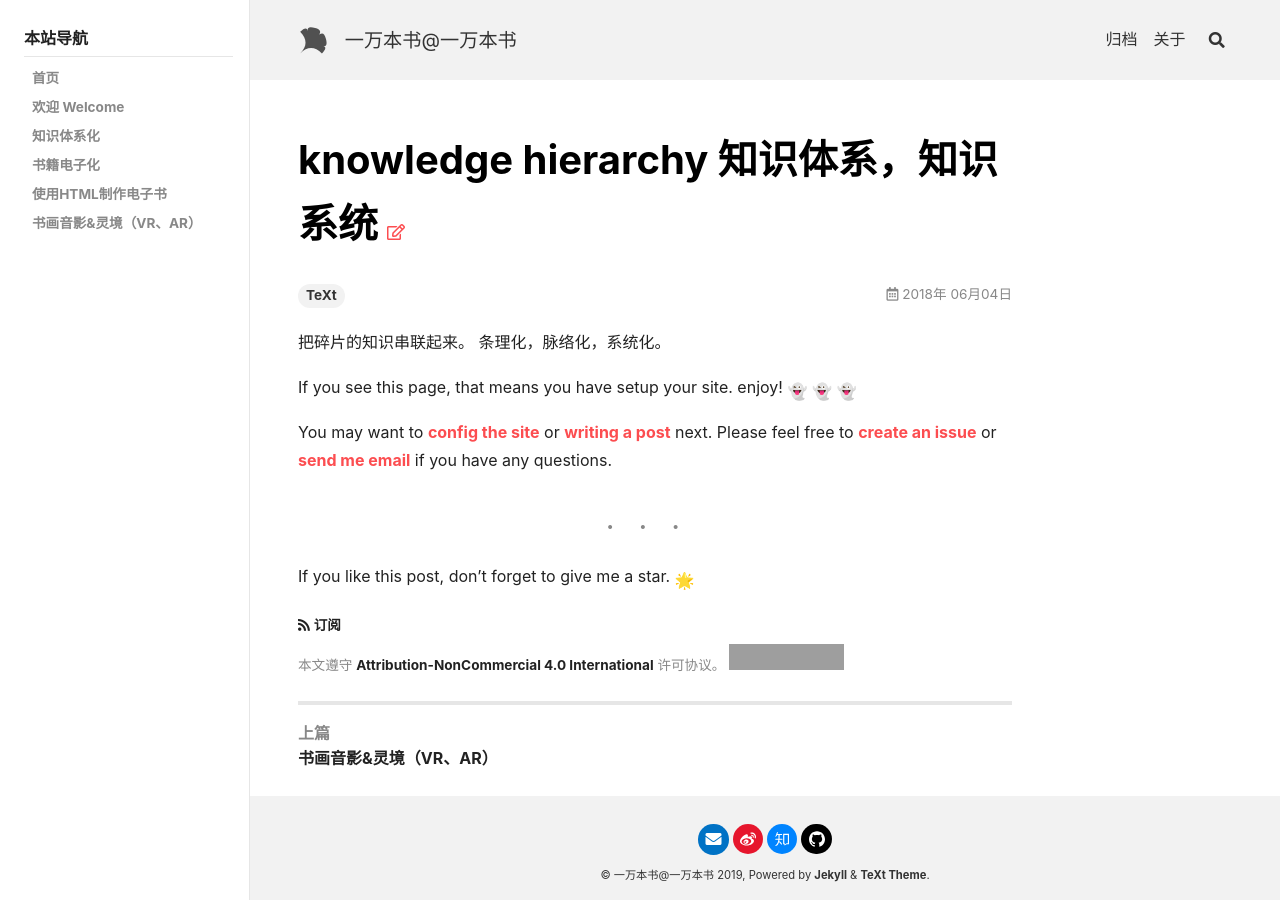
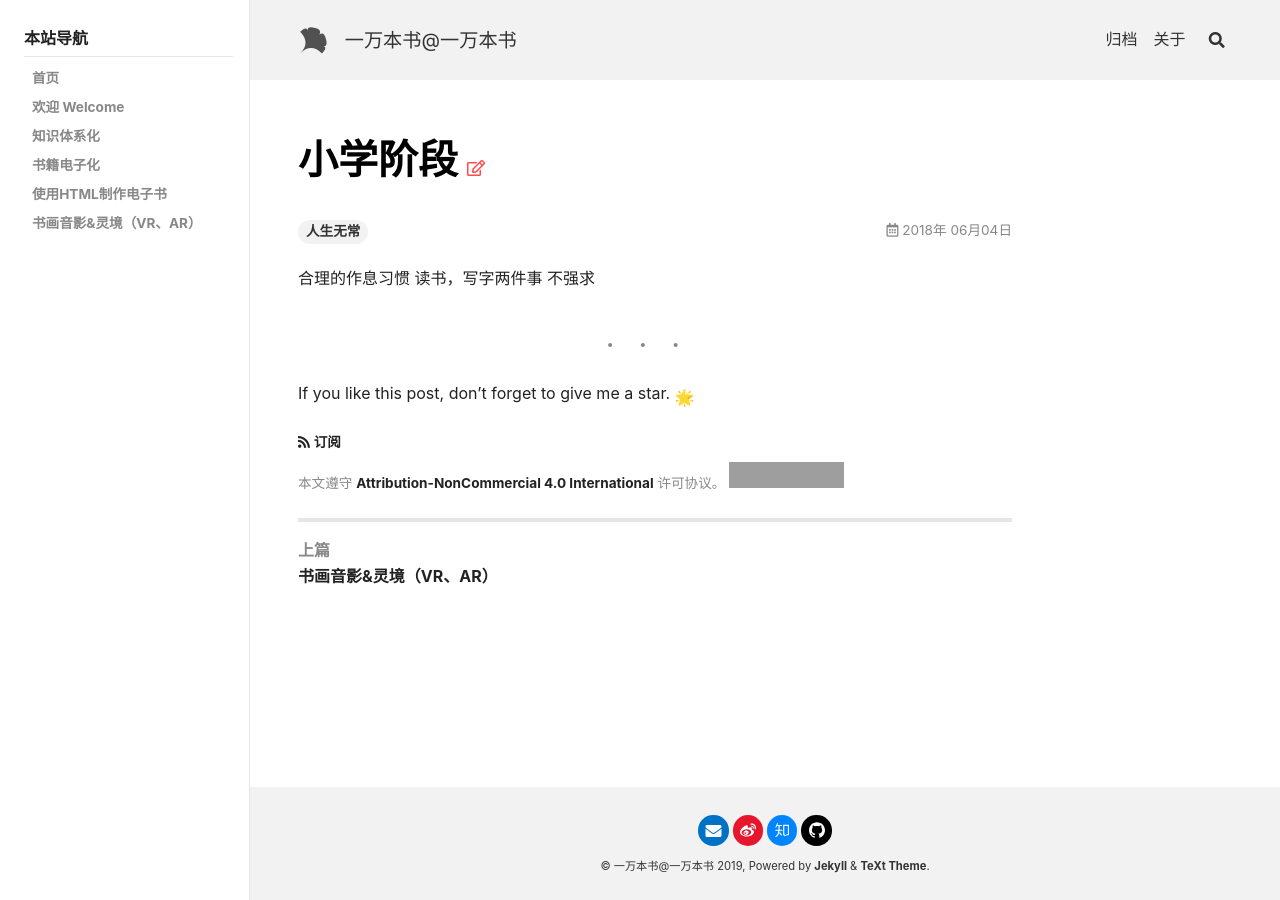
Before and after one commit to yiwanbenshu/yiwanbenshu.github.io, a Jekyll site: the page built from _posts/2018-06-04-小学教育.md, in a window 1280 px wide. Built offline with Jekyll 4.4.1, drawn with Linux system fonts in a browser that asks for light colours; nearby versions of some CDN libraries; emoji names are drawn with the system emoji font; grey boxes are pictures that could not be loaded.

Commit message:
Update 2018-06-04-小学教育.md

```diff
--- a/_posts/2018-06-04-小学教育.md
+++ b/_posts/2018-06-04-小学教育.md
@@ -1,16 +1,13 @@
 ---
-title: knowledge hierarchy 知识体系，知识系统
-tags: TeXt
+title: 小学阶段
+tags: 人生无常
 sidebar:
   nav: docs-zh
 ---
 
-把碎片的知识串联起来。
-条理化，脉络化，系统化。
-
-If you see this page, that means you have setup your site. enjoy! :ghost: :ghost: :ghost:
-
-You may want to [config the site](https://tianqi.name/jekyll-TeXt-theme/docs/en/configuration) or [writing a post](https://tianqi.name/jekyll-TeXt-theme/docs/en/writing-posts) next. Please feel free to [create an issue](https://github.com/kitian616/jekyll-TeXt-theme/issues) or [send me email](mailto:kitian616@outlook.com) if you have any questions.
+合理的作息习惯
+读书，写字两件事
+不强求
 
 <!--more-->
 
```
